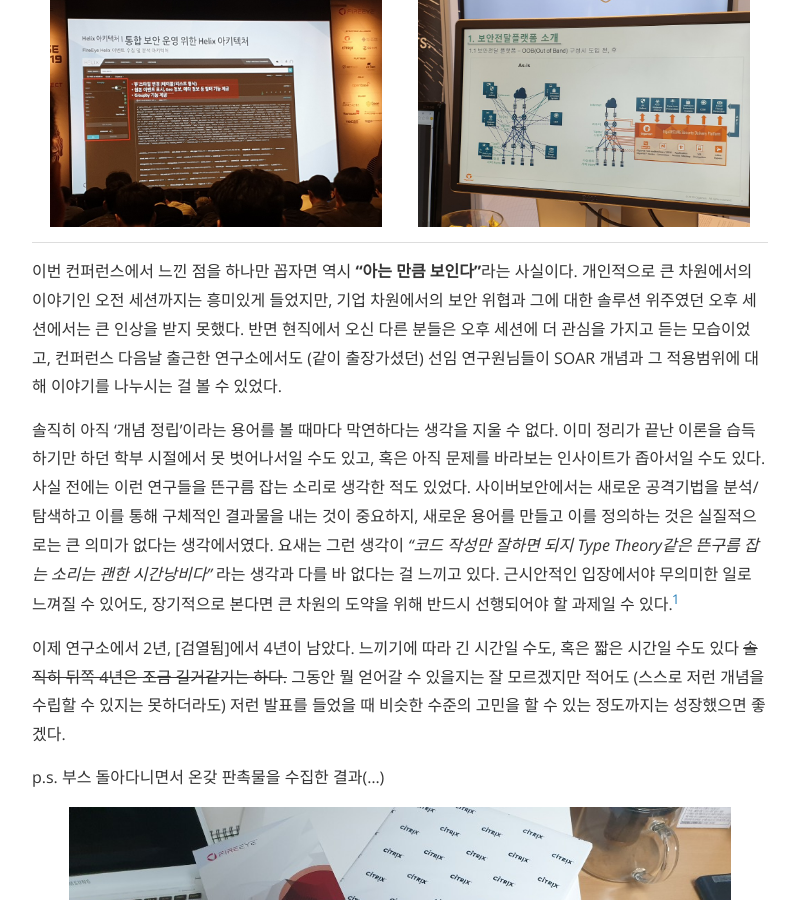
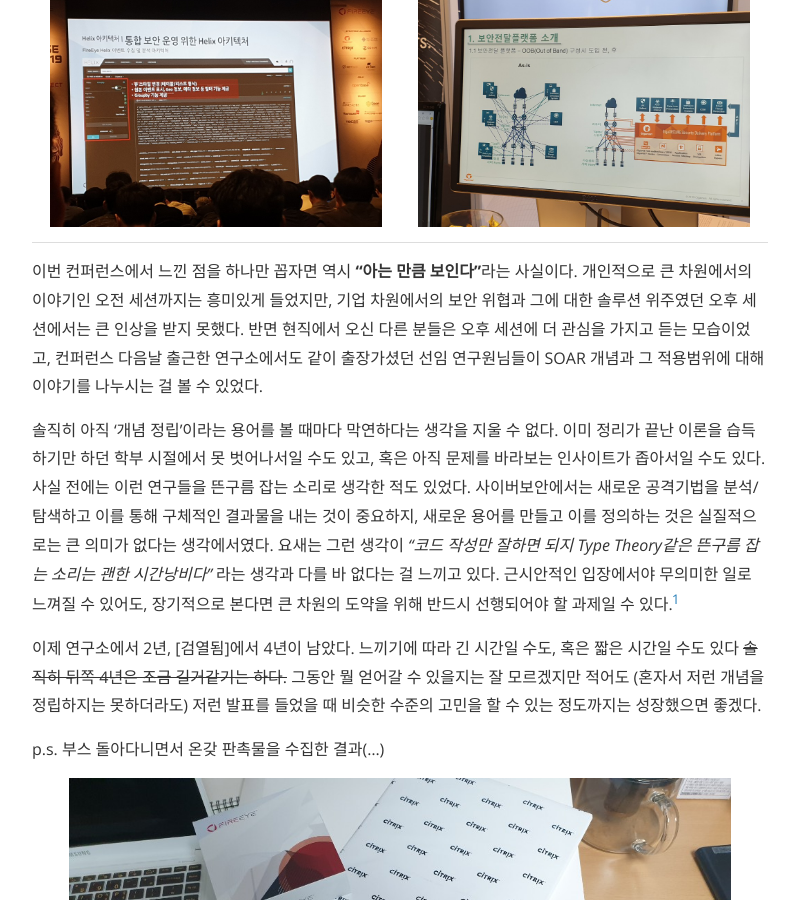
Before and after one commit to nyan101/nyan101.github.io, a Jekyll site: the page built from _posts/2019-04-28-FireEye-Cyber-Defense-Live-2019-Seoul-후기.md, in a window 1280 px wide and 900 px high, scrolled down 1961 px. Shown: the whole window, without its empty margins (240-1035 px from the left). Built offline with Jekyll 4.4.1, drawn with Linux system fonts in a browser that asks for light colours; nearby versions of some CDN libraries; comment, search, counter and statistics services are not loaded; a style sheet for code colours, icons or effects is not loaded.

Commit message:
edit post

```diff
--- a/_posts/2019-04-28-FireEye-Cyber-Defense-Live-2019-Seoul-후기.md
+++ b/_posts/2019-04-28-FireEye-Cyber-Defense-Live-2019-Seoul-후기.md
@@ -11,7 +11,7 @@
 지난 25일 목요일, 삼성역 인근 서울 파르나스 호텔에서 FireEye Cyber Defense Live 2019 Seoul 컨퍼런스가 열렸다. Cyber Defense Live는 미국의 보안회사 FireEye에서 주최하는 컨퍼런스로 국제 사이버 보안의 최근 동향과 공격/방어에서의 새로운 인사이트 제시, 기업 차원에서의 PR 등 다양한 주제가 포함되어 있었다. ~~사실 이런 컨퍼런스가 있는 줄도 몰랐는데 직장에서 출장으로 보내줌~~
 
 안내판을 따라 들어간 로비에서 파트너 기업들의 홍보부스를 볼 수 있었다.
-<table border="0">
+<table>
 <tr>
 <td>
 <img src="/assets/images/2019/04/FireEye-intro.jpg">
@@ -24,11 +24,11 @@
 
 발표가 이뤄지는 메인 홀의 모습이다. 약 2000여명 정도가 등록했다고 하던데 명패를 둘러본 결과 대부분이 기업 보안부서에서 온 것으로 보였다.
 
-<img src="/assets/images/2019/04/FireEye-main.jpg" width="800px">
+<img src="/assets/images/2019/04/FireEye-main.jpg">
 
 오전 세션에서는 현재 사이버 보안의 동향을 분석하고 그에 대한 인사이트를 제시하는 성격의 발표가 이루어졌다.
 
-<table border="0">
+<table>
 <tr>
 <td>
 <img src="/assets/images/2019/04/FireEye-speech01.jpg">
@@ -43,7 +43,7 @@
 
 점심식사 후 이어진 오후 세션은 상대적으로 자사 솔루션 소개에 집중했다는 느낌을 받았다. 특히 SOAR(Security Orchestration and Automated Response)이라는 개념을 강조하면서, 파이어아이 사의 Helix가 무엇을 할 수 있는지에 중점을 둔 발표가 이루어졌다. 발표 휴식시간 동안 둘러본 홍보부스에서는 여러 파트너사에서 자사 제품을 홍보하고 있었다.
 
-<table border="0">
+<table>
 <tr>
 <td>
 <img src="/assets/images/2019/04/FireEye-PR01.jpg">
@@ -54,13 +54,13 @@
 </tr>
 </table>
 
-이번 컨퍼런스에서 느낀 점을 하나만 꼽자면 역시 **"아는 만큼 보인다"**라는 사실이다. 개인적으로 큰 차원에서의 이야기인 오전 세션까지는 흥미있게 들었지만, 기업 차원에서의 보안 위협과 그에 대한 솔루션 위주였던 오후 세션에서는 큰 인상을 받지 못했다. 반면 현직에서 오신 다른 분들은 오후 세션에 더 관심을 가지고 듣는 모습이었고, 컨퍼런스 다음날 출근한 연구소에서도 (같이 출장가셨던) 선임 연구원님들이 SOAR 개념과 그 적용범위에 대해 이야기를 나누시는 걸 볼 수 있었다.
+이번 컨퍼런스에서 느낀 점을 하나만 꼽자면 역시 **"아는 만큼 보인다"**라는 사실이다. 개인적으로 큰 차원에서의 이야기인 오전 세션까지는 흥미있게 들었지만, 기업 차원에서의 보안 위협과 그에 대한 솔루션 위주였던 오후 세션에서는 큰 인상을 받지 못했다. 반면 현직에서 오신 다른 분들은 오후 세션에 더 관심을 가지고 듣는 모습이었고, 컨퍼런스 다음날 출근한 연구소에서도 같이 출장가셨던 선임 연구원님들이 SOAR 개념과 그 적용범위에 대해 이야기를 나누시는 걸 볼 수 있었다.
 
 솔직히 아직 '개념 정립'이라는 용어를 볼 때마다 막연하다는 생각을 지울 수 없다. 이미 정리가 끝난 이론을 습득하기만 하던 학부 시절에서 못 벗어나서일 수도 있고, 혹은 아직 문제를 바라보는 인사이트가 좁아서일 수도 있다. 사실 전에는 이런 연구들을 뜬구름 잡는 소리로 생각한 적도 있었다. 사이버보안에서는 새로운 공격기법을 분석/탐색하고 이를 통해 구체적인 결과물을 내는 것이 중요하지, 새로운 용어를 만들고 이를 정의하는 것은 실질적으로는 큰 의미가 없다는 생각에서였다. 요새는 그런 생각이 _"코드 작성만 잘하면 되지 Type Theory같은 뜬구름 잡는 소리는 괜한 시간낭비다"_ 라는 생각과 다를 바 없다는 걸 느끼고 있다. 근시안적인 입장에서야 무의미한 일로 느껴질 수 있어도, 장기적으로 본다면 큰 차원의 도약을 위해 반드시 선행되어야 할 과제일 수 있다.[^1]
 
 [^1]: 이렇게 말하는 지금도 저런 과제가 가지는 중요성을 머리로 '추정할' 수만 있고 마음으로 체감하지는 못하고 있어 _"-일 수 있다"_ 라는 표현을 썼다.
 
-이제 연구소에서 2년, [검열됨]에서 4년이 남았다. 느끼기에 따라 긴 시간일 수도, 혹은 짧은 시간일 수도 있다 ~~솔직히 뒤쪽 4년은 조금 길거같기는 하다.~~ 그동안 뭘 얻어갈 수 있을지는 잘 모르겠지만 적어도 (스스로 저런 개념을 수립할 수 있지는 못하더라도) 저런 발표를 들었을 때 비슷한 수준의 고민을 할 수 있는 정도까지는 성장했으면 좋겠다.
+이제 연구소에서 2년, [검열됨]에서 4년이 남았다. 느끼기에 따라 긴 시간일 수도, 혹은 짧은 시간일 수도 있다 ~~솔직히 뒤쪽 4년은 조금 길거같기는 하다.~~ 그동안 뭘 얻어갈 수 있을지는 잘 모르겠지만 적어도 (혼자서 저런 개념을 정립하지는 못하더라도) 저런 발표를 들었을 때 비슷한 수준의 고민을 할 수 있는 정도까지는 성장했으면 좋겠다.
 
 
 
@@ -68,6 +68,6 @@
 
 p.s. 부스 돌아다니면서 온갖 판촉물을 수집한 결과(...)
 
-<img src="/assets/images/2019/04/FireEye-loot.jpg" width="800px">
+<img src="/assets/images/2019/04/FireEye-loot.jpg">
 
 ---
```
